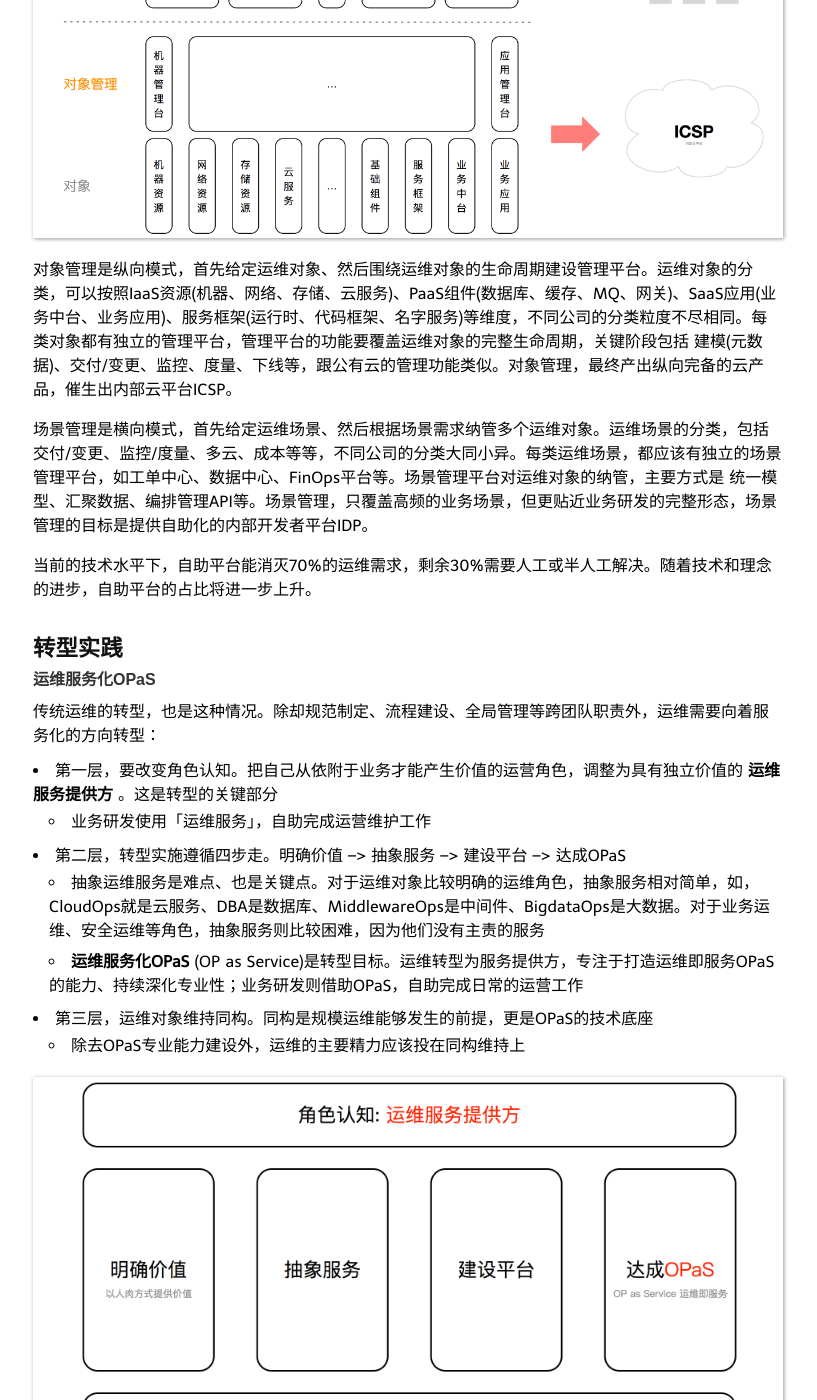
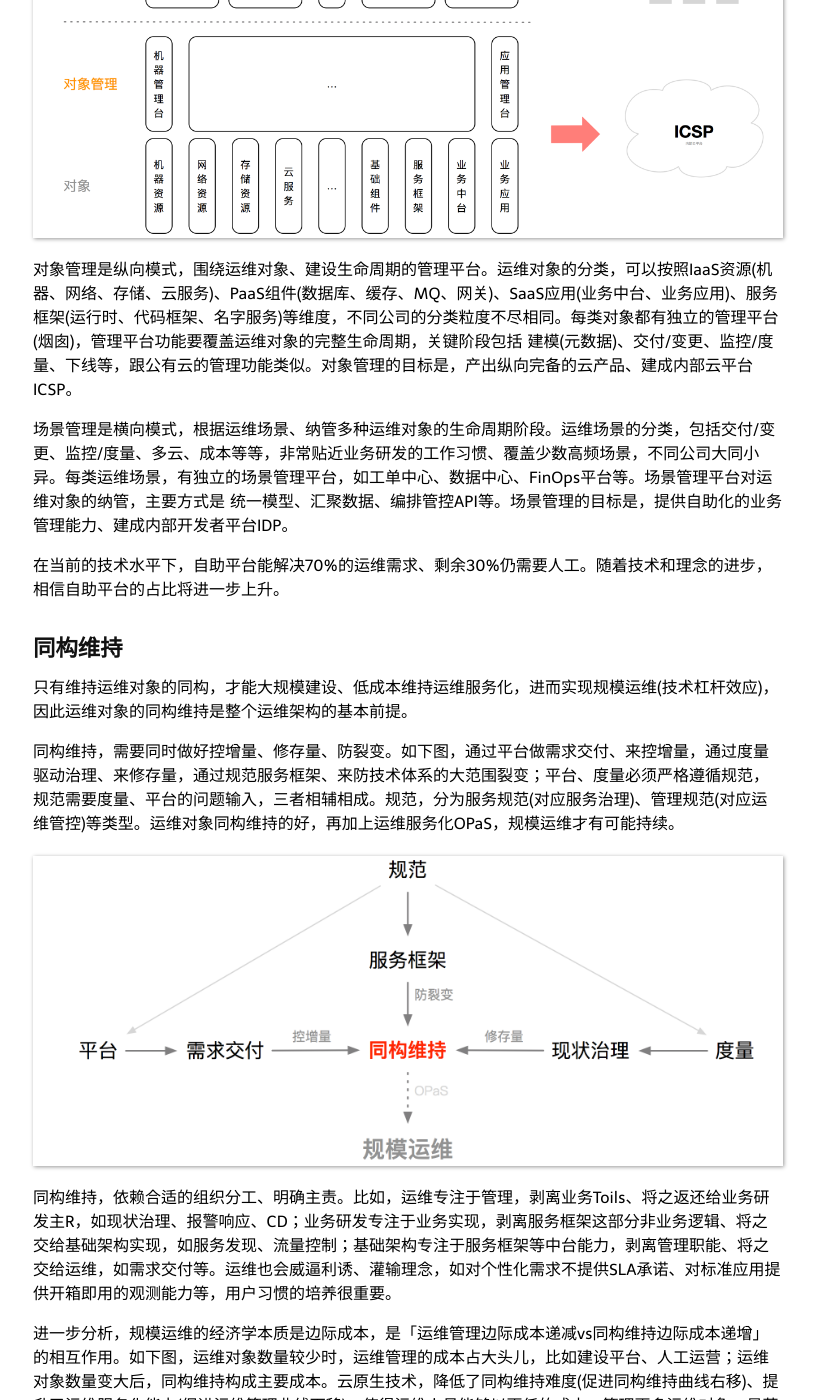
Before and after one commit to niean/niean.github.io, a Jekyll site: the page built from _posts/2022-01-27-op-cn.markdown, in a window 1280 px wide and 1400 px high, scrolled down 3503 px. Shown: the whole window, without its empty margins (232-1049 px from the left). Built offline with Jekyll 4.4.1, drawn with Linux system fonts in a browser that asks for light colours; comment, search, counter and statistics services are not loaded; some of the changed text lies outside the part shown.

Commit message:
更新运维转型

```diff
--- a/_posts/2022-01-27-op-cn.markdown
+++ b/_posts/2022-01-27-op-cn.markdown
@@ -59,16 +59,31 @@ tags:
 在这个组织结构中，大家最终的目标是集中力量、服务好终端用户。业务团队更关注业务价值，研发体系聚焦在服务质量。随着信息化技术的进步，当前由跨功能组织履行的职能、也将逐步分解到平台研发团队。**组织协作的主要方式，从人人分工协同、升级为服务自助闭环**，这种趋势进一步推动了运维领域的服务化转型。
 
 
-## 运维转型
-运维转型，目标是：通过自助化的平台，向上层团队、提供运维管理服务。按照深度和广度的模式差异，运维可以分为对象管理、场景管理两大类，如下图所示。
+## 运维架构
+运维转型，目标是：通过自助化的平台，向上层团队、提供运维管理服务；本质是运维服务化OPaS(OP as Service)。按照内容差异，运维工作可以分为对象管理、场景管理两大类，如下图所示。
 
 ![pict](https://raw.githubusercontent.com/niean/niean.github.io/master/images/20220127/opas-jishu.png)
 
-对象管理是纵向模式，首先给定运维对象、然后围绕运维对象的生命周期建设管理平台。运维对象的分类，可以按照IaaS资源(机器、网络、存储、云服务)、PaaS组件(数据库、缓存、MQ、网关)、SaaS应用(业务中台、业务应用)、服务框架(运行时、代码框架、名字服务)等维度，不同公司的分类粒度不尽相同。每类对象都有独立的管理平台，管理平台的功能要覆盖运维对象的完整生命周期，关键阶段包括 建模(元数据)、交付/变更、监控、度量、下线等，跟公有云的管理功能类似。对象管理，最终产出纵向完备的云产品，催生出内部云平台ICSP。
+对象管理是纵向模式，围绕运维对象、建设生命周期的管理平台。运维对象的分类，可以按照IaaS资源(机器、网络、存储、云服务)、PaaS组件(数据库、缓存、MQ、网关)、SaaS应用(业务中台、业务应用)、服务框架(运行时、代码框架、名字服务)等维度，不同公司的分类粒度不尽相同。每类对象都有独立的管理平台(烟囱)，管理平台功能要覆盖运维对象的完整生命周期，关键阶段包括 建模(元数据)、交付/变更、监控/度量、下线等，跟公有云的管理功能类似。对象管理的目标是，产出纵向完备的云产品、建成内部云平台ICSP。
 
-场景管理是横向模式，首先给定运维场景、然后根据场景需求纳管多个运维对象。运维场景的分类，包括交付/变更、监控/度量、多云、成本等等，不同公司的分类大同小异。每类运维场景，都应该有独立的场景管理平台，如工单中心、数据中心、FinOps平台等。场景管理平台对运维对象的纳管，主要方式是 统一模型、汇聚数据、编排管理API等。场景管理，只覆盖高频的业务场景，但更贴近业务研发的完整形态，场景管理的目标是提供自助化的内部开发者平台IDP。
+场景管理是横向模式，根据运维场景、纳管多种运维对象的生命周期阶段。运维场景的分类，包括交付/变更、监控/度量、多云、成本等等，非常贴近业务研发的工作习惯、覆盖少数高频场景，不同公司大同小异。每类运维场景，有独立的场景管理平台，如工单中心、数据中心、FinOps平台等。场景管理平台对运维对象的纳管，主要方式是 统一模型、汇聚数据、编排管控API等。场景管理的目标是，提供自助化的业务管理能力、建成内部开发者平台IDP。
 
-当前的技术水平下，自助平台能消灭70%的运维需求，剩余30%需要人工或半人工解决。随着技术和理念的进步，自助平台的占比将进一步上升。
+在当前的技术水平下，自助平台能解决70%的运维需求、剩余30%仍需要人工。随着技术和理念的进步，相信自助平台的占比将进一步上升。
+
+
+## 同构维持
+只有维持运维对象的同构，才能大规模建设、低成本维持运维服务化，进而实现规模运维(技术杠杆效应)，因此运维对象的同构维持是整个运维架构的基本前提。
+
+同构维持，需要同时做好控增量、修存量、防裂变。如下图，通过平台做需求交付、来控增量，通过度量驱动治理、来修存量，通过规范服务框架、来防技术体系的大范围裂变；平台、度量必须严格遵循规范，规范需要度量、平台的问题输入，三者相辅相成。规范，分为服务规范(对应服务治理)、管理规范(对应运维管控)等类型。运维对象同构维持的好，再加上运维服务化OPaS，规模运维才有可能持续。
+
+![pict](https://raw.githubusercontent.com/niean/niean.github.io/master/images/20220127/opas-tonggou.png)
+
+同构维持，依赖合适的组织分工、明确主责。比如，运维专注于管理，剥离业务Toils、将之返还给业务研发主R，如现状治理、报警响应、CD；业务研发专注于业务实现，剥离服务框架这部分非业务逻辑、将之交给基础架构实现，如服务发现、流量控制；基础架构专注于服务框架等中台能力，剥离管理职能、将之交给运维，如需求交付等。运维也会威逼利诱、灌输理念，如对个性化需求不提供SLA承诺、对标准应用提供开箱即用的观测能力等，用户习惯的培养很重要。
+
+进一步分析，规模运维的经济学本质是边际成本，是「运维管理边际成本递减vs同构维持边际成本递增」的相互作用。如下图，运维对象数量较少时，运维管理的成本占大头儿，比如建设平台、人工运营；运维对象数量变大后，同构维持构成主要成本。云原生技术，降低了同构维持难度(促进同构维持曲线右移)、提升了运维服务化能力(促进运维管理曲线下移)，使得运维人员能够以更低的成本、管理更多运维对象，显著提升了规模运维的经济效益。
+
+![pict](https://raw.githubusercontent.com/niean/niean.github.io/master/images/20220127/opas-bianji.png)
+
 
 
 ## 转型实践
@@ -105,18 +120,6 @@ tags:
 - 接下来，我们还会不断加强对公有云产品的学习、认知、选型、演化推动等等。争取在这个领域建立更多的专业性（组件自身）
 
 
-## 同构维持
-只有维持运维对象的同构，才能低成本的建设运维服务能力、进而实现规模运维，因此同构维持是运维转型的技术底座。
-
-同构维持，需要同时做好控增量、修存量、防裂变。其中，运维通过平台做需求交付、来控增量，通过度量驱动现状治理、来修存量，通过规范服务框架、来防技术体系的大范围裂变；当然，平台和度量必须严格遵循规范，规范也分为针对服务、管理等类型。运维对象同构维持的好，再加上运维服务化OPaS，规模运维才有可能持续，如下图。运维偶尔也会威逼利诱灌输理念，如对个性化需求不提供运维服务承诺、对同构应用提供开箱即用的运维服务等。
-
-![pict](https://raw.githubusercontent.com/niean/niean.github.io/master/images/20220127/opas-tonggou.png)
-
-该模型依赖合适的组织分工。比如，运维专注于管理，剥离业务Toils、将之返还给业务研发主R，如现状治理、报警响应、CD；业务研发专注于业务实现，剥离服务框架这部分非业务逻辑、将之交给基础架构实现，如服务发现、流量控制；基础架构专注于服务框架等中台能力，剥离管理职能、将之交给运维，如需求交付等。
-
-进一步分析，规模运维的经济学本质是边际成本，是「运维管理边际成本递减vs同构维持边际成本递增」的相互作用。如下图，运维对象数量较少时，运维管理的成本占大头儿，比如建平台、做运营；运维对象数量变大后，同构维持构成主要成本。云原生体系促进了同构维持边际曲线的右移，也促进了运维管理边际曲线的下移，显著提升了规模运维的经济效益。
-
-![pict](https://raw.githubusercontent.com/niean/niean.github.io/master/images/20220127/opas-bianji.png)
 
 
 #### 交付自助化
```
Also changed, not shown: 1 other file.
